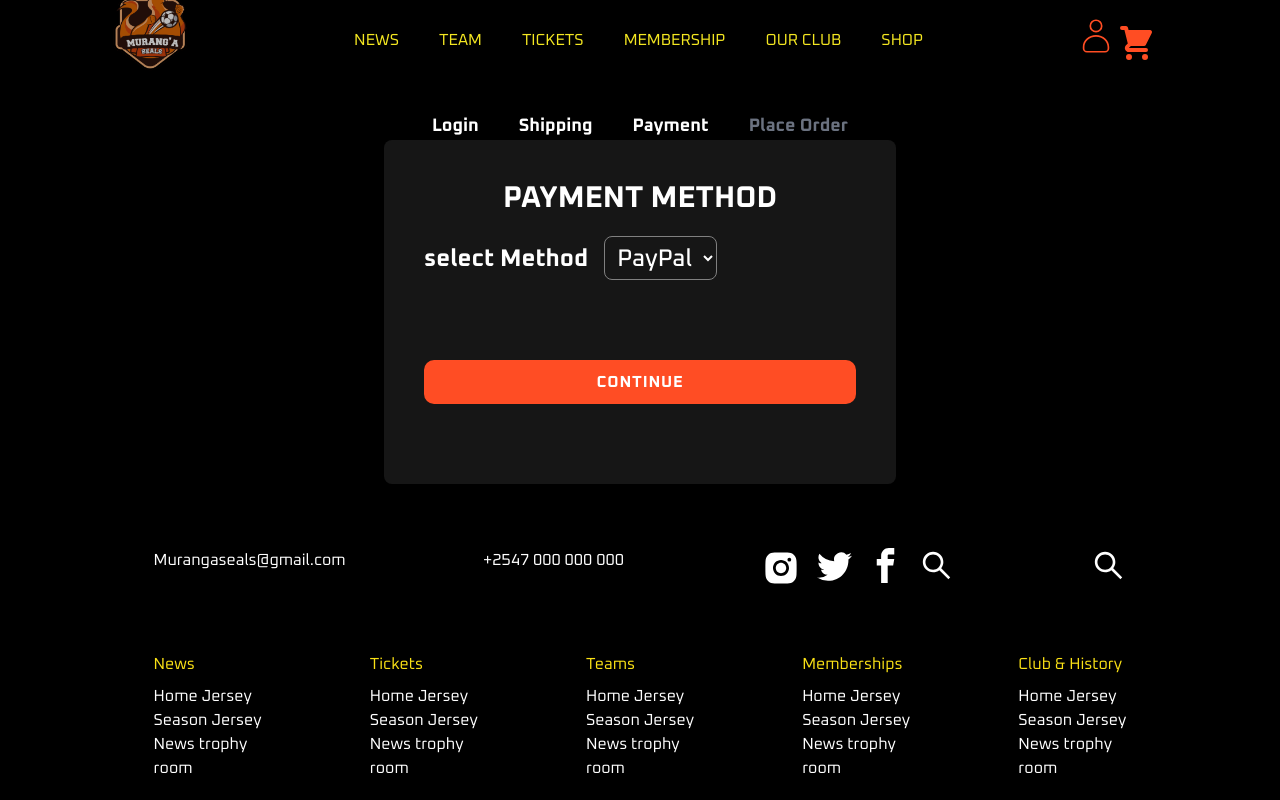
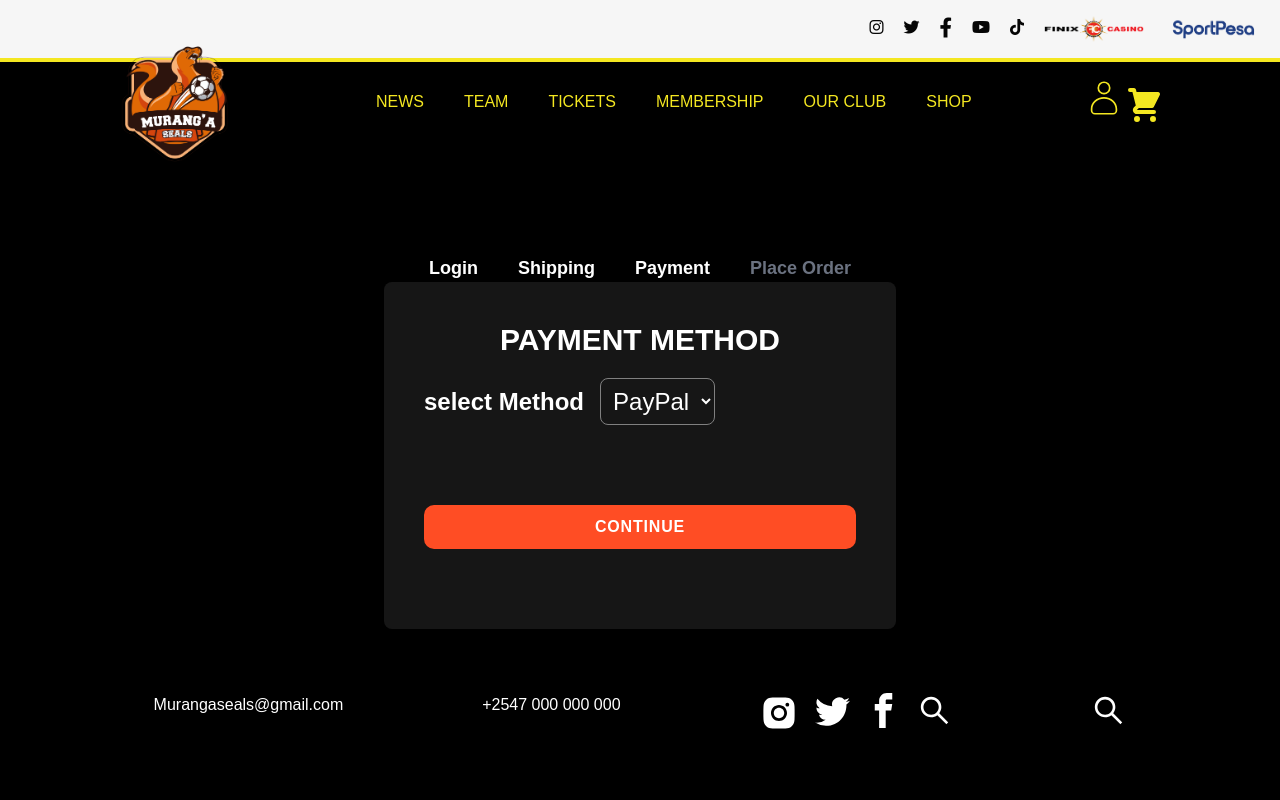
Before and after one commit to Kimutai01/m-frontend, a React (Vite) app: page /payment in a window 1280 px wide. Shown: the top 800 px of the page. Built offline with nearby package versions, Linux system fonts and the light colour scheme.

Commit message:
Added adverts

```diff
--- a/src/components/Navbar/Navbar.jsx
+++ b/src/components/Navbar/Navbar.jsx
@@ -13,6 +13,8 @@ import { BsChevronDown } from "react-icons/bs";
 import logo from "../../assets/logo.png";
 import { logoutUser, selectUser } from "../../features/userSlice";
 import { selectCartItemsCount } from "../../features/cartSlice";
+import sportpesa from "../../assets/SP_logo-01.png";
+import fin from "../../assets/finix-casino.png";
 
 const NavBar = () => {
   const navigate = useNavigate();
@@ -66,18 +68,91 @@ const NavBar = () => {
   };
 
   return (
+    <>
+      <div class="p-2 content-end bg-[#F6F6F6] border-b-4 border-[#f4e721] hidden md:block">
+        <ul class="flex justify-end gap-5 p-2 text-[#F6F6F6]">
+          <li>
+            <a target="_blank" rel="noreferrer" href="#">
+              <i class="fa-brands fa-instagram text-[#050505] hover:text-[#f4e721]"></i>
+            </a>
+          </li>
+          <li>
+            <a
+              target="_blank"
+              rel="noreferrer"
+              href="https://twitter.com/Mseal_FC"
+            >
+              <i class="fa-brands fa-twitter text-[#050505] hover:text-[#f4e721]"></i>
+            </a>
+          </li>
+          <li>
+            <a
+              target="_blank"
+              rel="noreferrer"
+              href="https://www.facebook.com/msealfc/"
+            >
+              <i class="fa-brands fa-facebook-f fa-lg text-[#050505] hover:text-[#f4e721]"></i>
+            </a>
+          </li>
+          <li>
+            <a
+              target="_blank"
+              rel="noreferrer"
+              href="https://www.youtube.com/@murangasealfc"
+            >
+              <i class="fa-brands fa-youtube text-[#050505] hover:text-[#f4e721]"></i>
+            </a>
+          </li>
+          <li>
+            <a target="_blank" rel="noreferrer" href="#">
+              <i class="fa-brands fa-tiktok text-[#050505] hover:text-[#f4e721]"></i>
+            </a>
+          </li>
+
+          <li>
+            <a
+              target="_blank"
+              rel="noreferrer"
+              href="https://www.ke.sportpesa.com/en/sports-betting/football-1/"
+            >
+              <img
+                src={fin}
+                alt="Finix Casino"
+                className="w-[100px] text-[#F6F6F6]"
+              />
+            </a>
+          </li>
+          <li>
+            <a
+              target="_blank"
+              rel="noreferrer"
+              href="https://www.ke.sportpesa.com/en/sports-betting/football-1/"
+            >
+              <img
+                src={sportpesa}
+                alt="Sportpesa"
+                className="w-[100px] text-[#F6F6F6]"
+              />
+            </a>
+          </li>
+        </ul>
+      </div>
       <div
         style={{ backgroundColor: `${navBg}` }}
         className={
           shadow
-          ? "fixed w-full h-20 shadow-xl z-[100] md:px-24"
-          : "fixed w-full h-20 z-[100] md:px-24"
+            ? "w-full h-20 shadow-xl z-[100] md:px-24"
+            : "w-full h-20 z-[100] md:px-24"
         }
       >
-      <div className="flex justify-between items-center w-full h-full md:px-4 py-4 px-2 2xl:px-16 rounded">
-        <div className="animate-pulse">
-          <Link className="text-[#fff] font-bold text-3xl" to="/">
-            <img src={logo} alt="Muranga seals logo" className="h-28" />
+        <div className="flex justify-between items-center w-full h-full py-4 px-2 rounded">
+          <div>
+            <Link className="text-[#fff] font-bold " to="/">
+              <img
+                src={logo}
+                alt="Muranga seals logo"
+                className="md:h-40 h-28 mt-8 mx-4"
+              />
             </Link>
           </div>
           <div>
@@ -120,34 +195,34 @@ const NavBar = () => {
 
               {user && user.isAdmin && (
                 <div className="group ml-10">
-                <li className="font-medium  text-xl hover:text-[#ff4d23] hover:scale-105 transition-all duration-all hover:border-y-black ">
+                  <li className="font-medium uppercase hover:underline  text-[#f4e721] underline-offset-8 hover:text-[#f4e721] hover:scale-105 transition-all duration-all hover:border-y-black ">
                     Admin
                     <div className="opacity-0 group-hover:opacity-100 w-[200px] absolute left-0 top-full bg-[#000] pt-10 py-2 rounded-lg shadow-lg">
                       <ul className="p-2 flex flex-col">
                         <Link
                           to="/admin/userlist"
-                        className="text-white py-1 px-2 relative hover:text-[#ff4d23] hover:scale-105 transition-all duration-all hover:border-y-black"
+                          className="text-[#f4e721] hover:underline underline-offset-8 py-1 px-2 relative  hover:scale-105 transition-all duration-all hover:border-y-black"
                         >
                           Users
                         </Link>
                         <Link to="/admin/products">
-                        <div className="text-[#fff] py-1 px-2 hover:text-[#ff4d23] hover:scale-105 transition-all duration-all hover:border-y-black">
+                          <div className="text-[#f4e721] py-1 px-2  hover:underline underline-offset-8  hover:scale-105 transition-all duration-all hover:border-y-black">
                             Products
                           </div>
                         </Link>
 
                         <Link to="/admin/orderlist">
-                        <div className="text-[#fff] py-1 px-2 hover:text-[#ff4d23] hover:scale-105 transition-all duration-all hover:border-y-black">
+                          <div className="text-[#f4e721] py-1 px-2  hover:underline underline-offset-8 hover:scale-105 transition-all duration-all hover:border-y-black">
                             Orders
                           </div>
                         </Link>
                         <Link to="/admin/news">
-                        <div className="text-[#fff] py-1 px-2 hover:text-[#ff4d23] hover:scale-105 transition-all duration-all hover:border-y-black">
+                          <div className="text-[#f4e721] py-1 px-2  hover:underline underline-offset-8 hover:scale-105 transition-all duration-all hover:border-y-black">
                             News
                           </div>
                         </Link>
                         <Link to="/admin/adverts">
-                        <div className="text-[#fff] py-1 px-2 hover:text-[#ff4d23] hover:scale-105 transition-all duration-all hover:border-y-black">
+                          <div className="text-[#f4e721] py-1 px-2  hover:underline underline-offset-8 hover:scale-105 transition-all duration-all hover:border-y-black">
                             Adverts
                           </div>
                         </Link>
@@ -162,12 +237,11 @@ const NavBar = () => {
               onClick={handleNav}
               style={{ color: `${linkColor}` }}
             >
-            {/* cart with item count */}
               <Link to="/cart">
                 <div className="relative">
                   <HiShoppingCart
                     size={40}
-                  className="text-[#ff4d23] text-center align-middle justify-center mr-3 "
+                    className="text-[#f4e721] text-center align-middle justify-center mr-3 "
                   />
                   {cartItemsCount > 0 && (
                     <div className="absolute top-[-5px] right-[-5px] bg-[#ff4d23] text-[#fff] rounded-full w-6 h-6 flex items-center justify-center text-sm">
@@ -178,22 +252,26 @@ const NavBar = () => {
               </Link>
               <RiMenu5Line
                 size={40}
-              className="text-[#ff4d23] text-center align-middle items-center justify-center"
+                className="text-[#f4e721] text-center align-middle items-center justify-center"
               />
+            </div>
+          </div>
+          <div className="hidden md:flex">
+            <div className="flex">
               {user ? (
                 <div className="group ml-10">
-                <li className="font-medium  text-xl hover:text-[#ff4d23] hover:scale-105 transition-all duration-all hover:border-y-black ">
+                  <li className="font-medium  text-xl text-[#f4e721] mt-[10px] hover:underline underline-offset-8 hover:scale-105 transition-all duration-all hover:border-y-black list-none">
                     {user.name}
                     <div className="opacity-0 group-hover:opacity-100 w-[200px] absolute left-0 top-full bg-[#000] pt-10 py-2 rounded-lg shadow-lg">
                       <ul className="p-2 flex flex-col">
                         <Link
                           to="/profile"
-                        className="text-white py-1 px-2 relative hover:text-[#ff4d23] hover:scale-105 transition-all duration-all hover:border-y-black"
+                          className="text-[#f4e721] py-1 px-2 relative hover:underline underline-offset-8 hover:scale-105 transition-all duration-all hover:border-y-black"
                         >
                           Profile
                         </Link>
                         <div
-                        className="text-[#fff] py-1 px-2 hover:text-[#ff4d23] hover:scale-105 transition-all duration-all hover:border-y-black"
+                          className="text-[#f4e721] py-1 px-2 hover:underline underline-offset-8 hover:scale-105 transition-all duration-all hover:border-y-black cursor-pointer"
                           onClick={logoutHandler}
                         >
                           Logout
@@ -204,38 +282,7 @@ const NavBar = () => {
                 </div>
               ) : (
                 <Link to="/login">
-                <CiUser size={40} className="text-[#ff4d23] cursor-pointer" />
-              </Link>
-            )}
-          </div>
-        </div>
-        <div className="hidden md:flex">
-          <div className="flex">
-            {user ? (
-              <div className="group ml-10">
-                <li className="font-medium  text-xl text-white mt-[10px] hover:text-[#ff4d23] hover:scale-105 transition-all duration-all hover:border-y-black list-none">
-                  {user.name}
-                  <div className="opacity-0 group-hover:opacity-100 w-[200px] absolute left-0 top-full bg-[#000] pt-10 py-2 rounded-lg shadow-lg">
-                    <ul className="p-2 flex flex-col">
-                      <Link
-                        to="/profile"
-                        className="text-white py-1 px-2 relative hover:text-[#ff4d23] hover:scale-105 transition-all duration-all hover:border-y-black"
-                      >
-                        Profile
-                      </Link>
-                      <div
-                        className="text-[#fff] py-1 px-2 hover:text-[#ff4d23] hover:scale-105 transition-all duration-all hover:border-y-black cursor-pointer"
-                        onClick={logoutHandler}
-                      >
-                        Logout
-                      </div>
-                    </ul>
-                  </div>
-                </li>
-              </div>
-            ) : (
-              <Link to="/login">
-                <CiUser size={40} className="text-[#ff4d23] cursor-pointer" />
+                  <CiUser size={40} className="text-[#f4e721] cursor-pointer" />
                 </Link>
               )}
             </div>
@@ -244,10 +291,10 @@ const NavBar = () => {
               <div className="relative">
                 <HiShoppingCart
                   size={40}
-                className="text-[#ff4d23] text-center align-middle justify-center mr-3 mt-2  cursor-pointer"
+                  className="text-[#f4e721] text-center align-middle justify-center mr-3 mt-2  cursor-pointer"
                 />
                 {cartItemsCount > 0 && (
-                <div className="absolute top-[-5px] right-[-5px] bg-[#ff4d23] text-[#fff] rounded-full w-6 h-6 flex items-center justify-center text-sm">
+                  <div className="absolute top-[-5px] right-[-5px] bg-[#000] text-[#f4e721] rounded-full w-6 h-6 flex items-center justify-center text-sm">
                     {cartItemsCount}
                   </div>
                 )}
@@ -258,7 +305,9 @@ const NavBar = () => {
 
         <div
           className={
-          nav ? "md:hiddden fixed left-0 top-0 w-full h-screen bg-black/70" : ""
+            nav
+              ? "md:hiddden fixed left-0 top-0 w-full h-screen bg-black/70"
+              : ""
           }
         >
           <div
@@ -269,60 +318,92 @@ const NavBar = () => {
             }
           >
             <div>
-            <div className="flex justify-between items-center w-full mt-3 px-3">
-              <Link
-                className="font-bold text-4xl uppercase animate-pulse"
-                to="/"
-              >
-                Mechanic
+              <div className="flex justify-between items-center w-full  px-3">
+                <Link className="font-bold text-4xl uppercase" to="/">
+                  <img src={logo} alt="logo" className="h-32" />
                 </Link>
                 <div
                   onClick={handleNav}
-                className="cursor-pointer text-[#ff4d23]"
+                  className="cursor-pointer text-[#f4e721] mb-8"
                 >
                   <AiOutlineClose size={35} />
                 </div>
               </div>
             </div>
             <div>
-            <div className="flex flex-col  py-4">
+              <div className="flex flex-col text-2xl  py-4">
                 <ul>
                   <Link to="/" onClick={handleNav}>
-                  <li className="ml-3 text-xl">Home</li>
+                    <li className="ml-4 text-2xl text-[#f4e721] underline-offset-8 hover:text-[#f4e721] uppercase">
+                      Home
+                    </li>
                   </Link>
+
+                  {user ? (
                     <li className="relative">
                       <div
-                    className="flex items-center justify-between px-3 py-4 cursor-pointer"
+                        className="flex items-center justify-between px-5 py-4 cursor-pointer"
                         onClick={handleServicesClick}
                       >
-                    <div className="text-xl">Services</div>
+                        <div className="text-2xl uppercase text-[#f4e721] underline-offset-8 hover:text-[#f4e721]">
+                          {" "}
+                          {user.name}
+                        </div>
                         <div>
-                      <BsChevronDown size={25} className="" />
+                          <BsChevronDown size={25} className="text-[#f4e721]" />
                         </div>
                       </div>
                       {showServicesDetails && (
                         <ul className="left-full bg-[#000] py-2 rounded-lg shadow-lg">
-                      <Link to="/services">
-                        <li
-                          className="text-[#fff] text-xl py-1 px-10 hover:bg-gray-200"
-                          onClick={handleNav}
+                          <Link
+                            to="/profile"
+                            className=" text-[#f4e721] uppercase hover:text-[#f4e721] ml-5 py-1 text-2xl px-2 relative hover:underline underline-offset-8 hover:scale-105 transition-all duration-all hover:border-y-black"
                           >
-                          Services
-                        </li>
+                            Profile
                           </Link>
-                      <Link to="/performance" onClick={handleNav}>
-                        <li className="text-[#fff] text-xl py-1 px-10 hover:bg-gray-200">
-                          Service Details
-                        </li>
-                      </Link>
+                          <div
+                            className="text-2xl text-[#f4e721] mt-5 hover:text-[#f4e721] ml-5 uppercase py-1 px-2 hover:underline underline-offset-8 hover:scale-105 transition-all duration-all hover:border-y-black"
+                            onClick={logoutHandler}
+                          >
+                            Logout
+                          </div>
                         </ul>
                       )}
                     </li>
-                <Link to="/store" onClick={handleNav}>
-                  <li className="ml-3 text-xl">Store</li>
+                  ) : (
+                    <Link to="/login">
+                      <li className="py-4 text-xl ml-3 cursor-pointer">
+                        Login
+                      </li>
                     </Link>
-                <Link to="/about" onClick={handleNav}>
-                  <li className="py-4 text-xl ml-3 cursor-pointer">About</li>
+                  )}
+
+                  <Link exact="true" to="/ourclub">
+                    <li className="ml-4 mt-5 hover:underline text-[#f4e721] underline-offset-8 hover:text-[#f4e721]">
+                      OUR CLUB
+                    </li>
+                  </Link>
+                  <Link exact="true" to="/news">
+                    <li className="ml-4 mt-5 hover:underline text-[#f4e721] underline-offset-8 hover:text-[#f4e721]">
+                      NEWS
+                    </li>
+                  </Link>
+
+                  <Link exact="true" to="/team">
+                    <li className="ml-4 mt-5 hover:underline text-[#f4e721] underline-offset-8 hover:text-[#f4e721]">
+                      TEAM
+                    </li>
+                  </Link>
+
+                  <Link exact="true" to="/ticket">
+                    <li className="ml-4 mt-5 hover:underline text-[#f4e721] underline-offset-8 hover:text-[#f4e721]">
+                      TICKETS
+                    </li>
+                  </Link>
+                  <Link exact="true" to="/membership">
+                    <li className="ml-4 mt-5 hover:underline text-[#f4e721] underline-offset-8 hover:text-[#f4e721]">
+                      MEMBERSHIP
+                    </li>
                   </Link>
                 </ul>
               </div>
@@ -330,6 +411,7 @@ const NavBar = () => {
           </div>
         </div>
       </div>
+    </>
   );
 };
 
--- a/src/features/userSlice.js
+++ b/src/features/userSlice.js
@@ -18,7 +18,7 @@ export const login = (email, password) => async (dispatch) => {
     };
     const { data } = await axios.post(
       "http://127.0.0.1:8000/api/users/login/",
-      { username: email, password },
+      { username: email, password: password },
       config
     );
 
@@ -54,7 +54,7 @@ export const getAllUsers = () => async (dispatch, getState) => {
     const {
       user: { user },
     } = getState();
-    const { token } = user;
+    const token = user.token;
     const config = {
       headers: {
         Authorization: `Bearer ${token}`,
@@ -75,7 +75,7 @@ export const deleteUserById = (id) => async (dispatch, getState) => {
     const {
       user: { user },
     } = getState();
-    const { token } = user;
+    const token = user.token;
     const config = {
       headers: {
         Authorization: `Bearer ${token}`,
--- a/src/index.css
+++ b/src/index.css
@@ -5,13 +5,12 @@
 @tailwind utilities;
 
 * {
-  font-family: "Oxanium", sans-serif;
+  font-family: "Plus Jakarta Sans", sans-serif;
 }
 
 .service-background {
-  background-image:
-    linear-gradient(to right, rgba(62, 7, 7, 0.5), transparent),
-    url("https://assets.website-files.com/633148302ffcde12c15b7e7d/633417e6f7701e34e46f04a7_Car%20Service.jpg");
+  background-image: linear-gradient(to right, rgba(62, 7, 7, 0.5), transparent),
+    url("https://images.unsplash.com/photo-1589487391730-58f20eb2c308?ixlib=rb-4.0.3&ixid=M3wxMjA3fDB8MHxzZWFyY2h8OHx8Zm9vdGJhbGx8ZW58MHx8MHx8fDA%3D&auto=format&fit=crop&w=800&q=60");
   background-size: cover;
   background-position: center;
   background-repeat: no-repeat;
```
Also changed, not shown: src/components/Product.jsx (+4 -7 lines), src/components/UsersList.jsx (+10 -10 lines), src/features/cartSlice.js (+30 -25 lines), src/pages/ProductDetail.jsx (+16 -18 lines), src/pages/Register.jsx (+27 -32 lines). Lines whose indentation alone changed are shown as unchanged.
